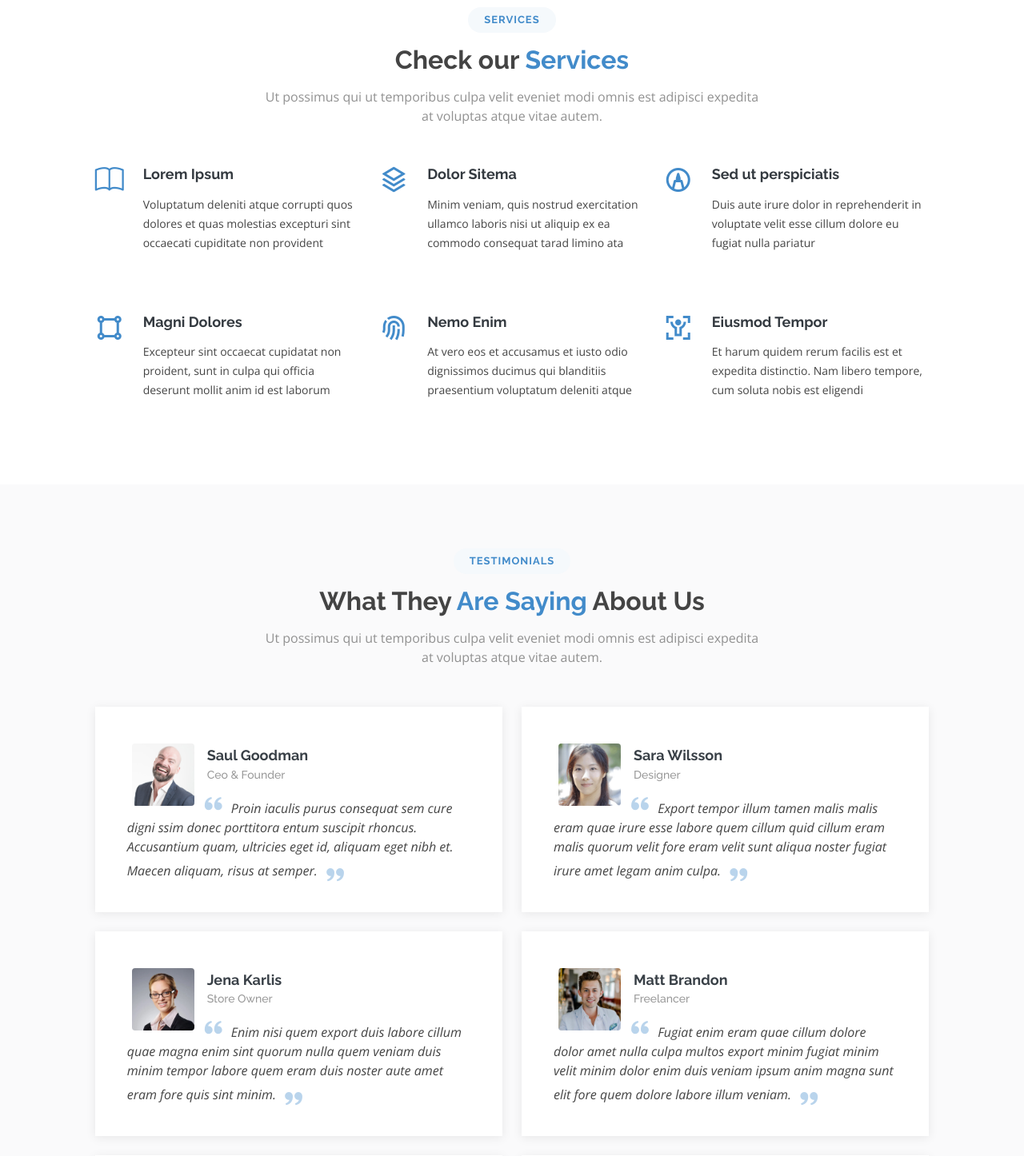
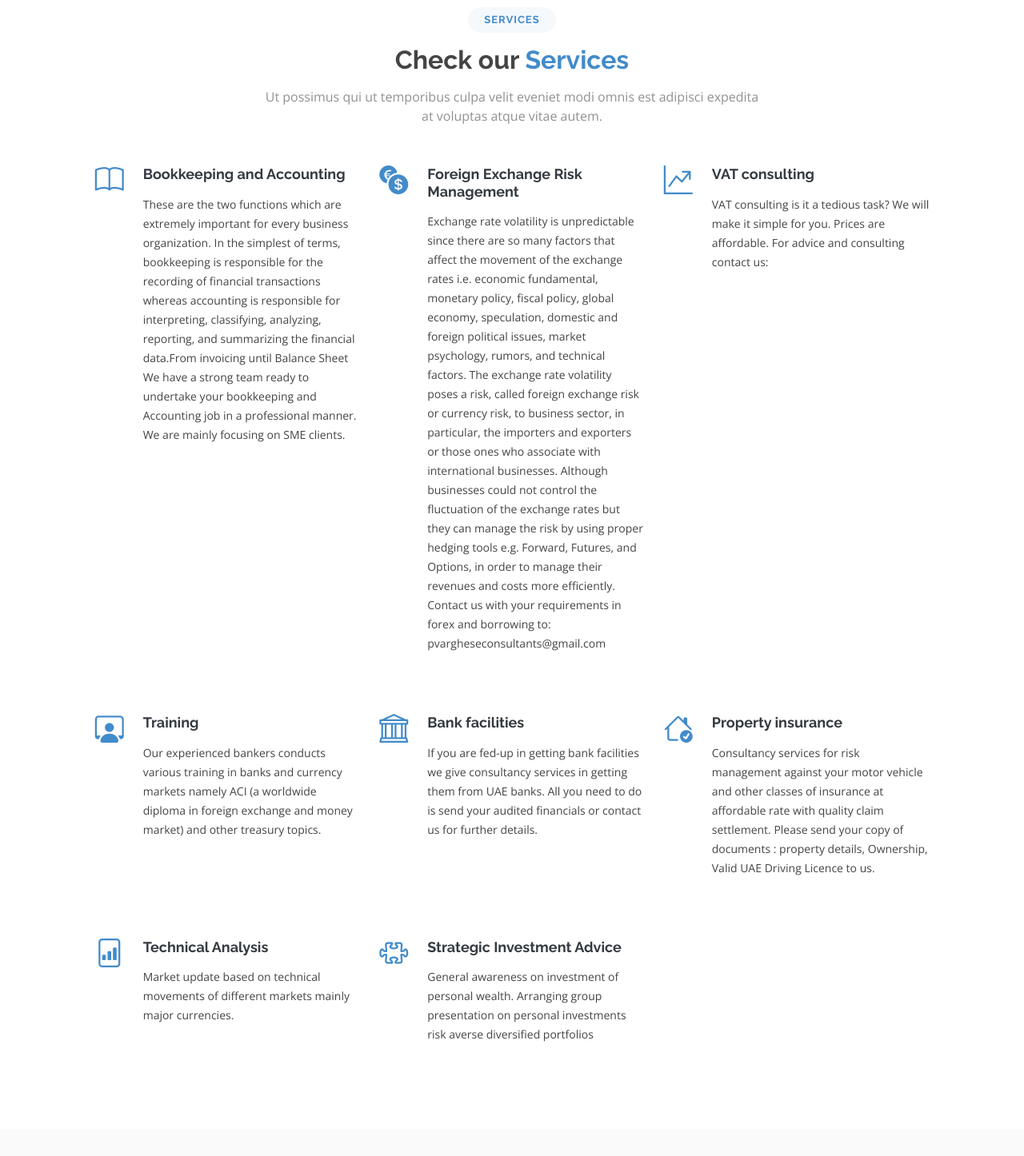
Before and after one commit to Cillah/freelance-project, a Django app: page / in a window 1280 px wide. Shown: the part 951-2397 px from the top of the page at 80% size. Run offline with Django 4.2, Linux system fonts and the light colour scheme; some libraries are stand-ins or nearby versions.

Commit message:
updated services

```diff
--- a/consultancy/static/consultancy/css/style.css
+++ b/consultancy/static/consultancy/css/style.css
@@ -1312,7 +1312,8 @@ section {
   border-radius: 0;
   box-shadow: none;
   font-size: 14px;
-  border-radius: 4px;
+  border-radius: 5px;
+  border-color: #428bca !important;
 }
 
 .contact .php-email-form input:focus,
--- a/consultancy/templates/consultancy/index.html
+++ b/consultancy/templates/consultancy/index.html
@@ -90,7 +90,7 @@
       <div class="carousel-inner" role="listbox">
 
         <!-- Slide 1 -->
-        <div class="carousel-item active" style="background-image: url('{% static 'consultancy/img/slide/slide-1.jpg' %}')">
+        <div class="carousel-item active object-fit-fill" style="background-image: url('{% static 'consultancy/img/slide/image1.jpg' %}')">
           <div class="carousel-container">
             <div class="container">
 
@@ -287,33 +287,50 @@
             <div class="row">
               <div class="col-lg-4 col-md-6 icon-box">
                 <div class="icon"><i class="bi bi-book"></i></div>
-                <h4 class="title"><a href="">Lorem Ipsum</a></h4>
-                <p class="description">Voluptatum deleniti atque corrupti quos dolores et quas molestias excepturi sint occaecati cupiditate non provident</p>
+                <h4 class="title"><a href="">Bookkeeping and Accounting</a></h4>
+                <p class="description">These are the two functions which are extremely important for every business organization. In the simplest of terms, bookkeeping is responsible for the recording of financial transactions whereas accounting is responsible for interpreting, classifying, analyzing, reporting, and summarizing the financial data.From invoicing until Balance Sheet
+                  We have a strong team ready to undertake your bookkeeping and Accounting job in a professional manner.  We are mainly focusing on SME clients.</p>
               </div>
               <div class="col-lg-4 col-md-6 icon-box">
-                <div class="icon"><i class="ri-stack-line"></i></div>
-                <h4 class="title"><a href="">Dolor Sitema</a></h4>
-                <p class="description">Minim veniam, quis nostrud exercitation ullamco laboris nisi ut aliquip ex ea commodo consequat tarad limino ata</p>
+                <div class="icon"><i class="bi bi-currency-exchange"></i></div>
+                <h4 class="title"><a href=""> Foreign Exchange Risk Management</a></h4>
+                <p class="description">Exchange rate volatility is unpredictable since there are so many factors that affect the movement of the exchange rates i.e. economic fundamental, monetary policy, fiscal policy, global economy, speculation, domestic and foreign political issues, market psychology, rumors, and technical factors. The exchange rate volatility poses a risk, called foreign exchange risk or currency risk, to business sector, in particular, the importers and exporters or those ones who associate with international businesses.
+
+                  Although businesses could not control the fluctuation of the exchange rates but they can manage the risk by using proper hedging tools e.g. Forward, Futures, and Options, in order to manage their revenues and costs more efficiently.
+
+                  Contact us with your requirements in forex and borrowing to: pvargheseconsultants@gmail.com</p>
               </div>
               <div class="col-lg-4 col-md-6 icon-box">
-                <div class="icon"><i class="ri-markup-line"></i></div>
-                <h4 class="title"><a href="">Sed ut perspiciatis</a></h4>
-                <p class="description">Duis aute irure dolor in reprehenderit in voluptate velit esse cillum dolore eu fugiat nulla pariatur</p>
+                <div class="icon"><i class="bi bi-graph-up-arrow"></i></div>
+                <h4 class="title"><a href="">VAT consulting</a></h4>
+                <p class="description">VAT consulting is it a tedious task? We will make it simple for you. Prices are affordable.  For advice and consulting contact us:
+                </p>
               </div>
               <div class="col-lg-4 col-md-6 icon-box">
-                <div class="icon"><i class="ri-shape-line"></i></div>
-                <h4 class="title"><a href="">Magni Dolores</a></h4>
-                <p class="description">Excepteur sint occaecat cupidatat non proident, sunt in culpa qui officia deserunt mollit anim id est laborum</p>
+                <div class="icon"><i class="bi bi-person-workspace"></i></div>
+                <h4 class="title"><a href="">Training</a></h4>
+                <p class="description">Our experienced bankers conducts various training in banks and currency markets namely ACI (a worldwide diploma in foreign exchange and money market) and other treasury topics.</p>
               </div>
               <div class="col-lg-4 col-md-6 icon-box">
-                <div class="icon"><i class="ri-fingerprint-line"></i></div>
-                <h4 class="title"><a href="">Nemo Enim</a></h4>
-                <p class="description">At vero eos et accusamus et iusto odio dignissimos ducimus qui blanditiis praesentium voluptatum deleniti atque</p>
+                <div class="icon"><i class="bi bi-bank"></i></div>
+                <h4 class="title"><a href="">Bank facilities</a></h4>
+                <p class="description">If you are fed-up in getting bank facilities we give consultancy services in getting them from UAE banks. All you need to do is send your audited financials or contact us for further details.</p>
               </div>
               <div class="col-lg-4 col-md-6 icon-box">
-                <div class="icon"><i class="ri-body-scan-line"></i></div>
-                <h4 class="title"><a href="">Eiusmod Tempor</a></h4>
-                <p class="description">Et harum quidem rerum facilis est et expedita distinctio. Nam libero tempore, cum soluta nobis est eligendi</p>
+                <div class="icon"><i class="bi bi-house-check"></i></div>
+                <h4 class="title"><a href="">Property insurance </a></h4>
+                <p class="description">Consultancy services for risk management against your motor vehicle and other classes of insurance at affordable rate with quality claim settlement. Please send your copy of documents : property details, Ownership,  Valid UAE Driving Licence to us.</p>
+              </div>
+              <div class="col-lg-4 col-md-6 icon-box">
+                <div class="icon"><i class="bi bi-file-bar-graph"></i></div>
+                <h4 class="title"><a href="">Technical Analysis</a></h4>
+                <p class="description">Market update based on technical movements of different markets mainly major currencies.</p>
+              </div>
+              <div class="col-lg-4 col-md-6 icon-box">
+                <div class="icon"><i class="bi bi-puzzle"></i></div>
+                <h4 class="title"><a href="">Strategic Investment Advice</a></h4>
+                <p class="description">General awareness on investment of personal wealth.
+                  Arranging group presentation on personal investments risk averse diversified portfolios</p>
               </div>
             </div>
           </div>
@@ -555,17 +572,17 @@
                   <div class="col-md-6 info d-flex flex-column align-items-stretch">
                     <i class="bx bx-map"></i>
                     <h4>Address</h4>
-                    <p>A108 Adam Street,<br>New York, NY 535022</p>
+                    <p>1705, Ontario Tower,<br>Business Bay<br>Dubai, UAE</p>
                   </div>
                   <div class="col-md-6 info d-flex flex-column align-items-stretch">
                     <i class="bx bx-phone"></i>
                     <h4>Call Us</h4>
-                    <p>+1 5589 55488 55<br>+1 5589 22548 64</p>
+                    <p>00971501829568</p>
                   </div>
                   <div class="col-md-6 info d-flex flex-column align-items-stretch">
                     <i class="bx bx-envelope"></i>
                     <h4>Email Us</h4>
-                    <p>contact@example.com<br>info@example.com</p>
+                    <p>pvargheseconsultants@gmail.com</p>
                   </div>
                   <div class="col-md-6 info d-flex flex-column align-items-stretch">
                     <i class="bx bx-time-five"></i>
```
Also changed, not shown: 1 other file.
